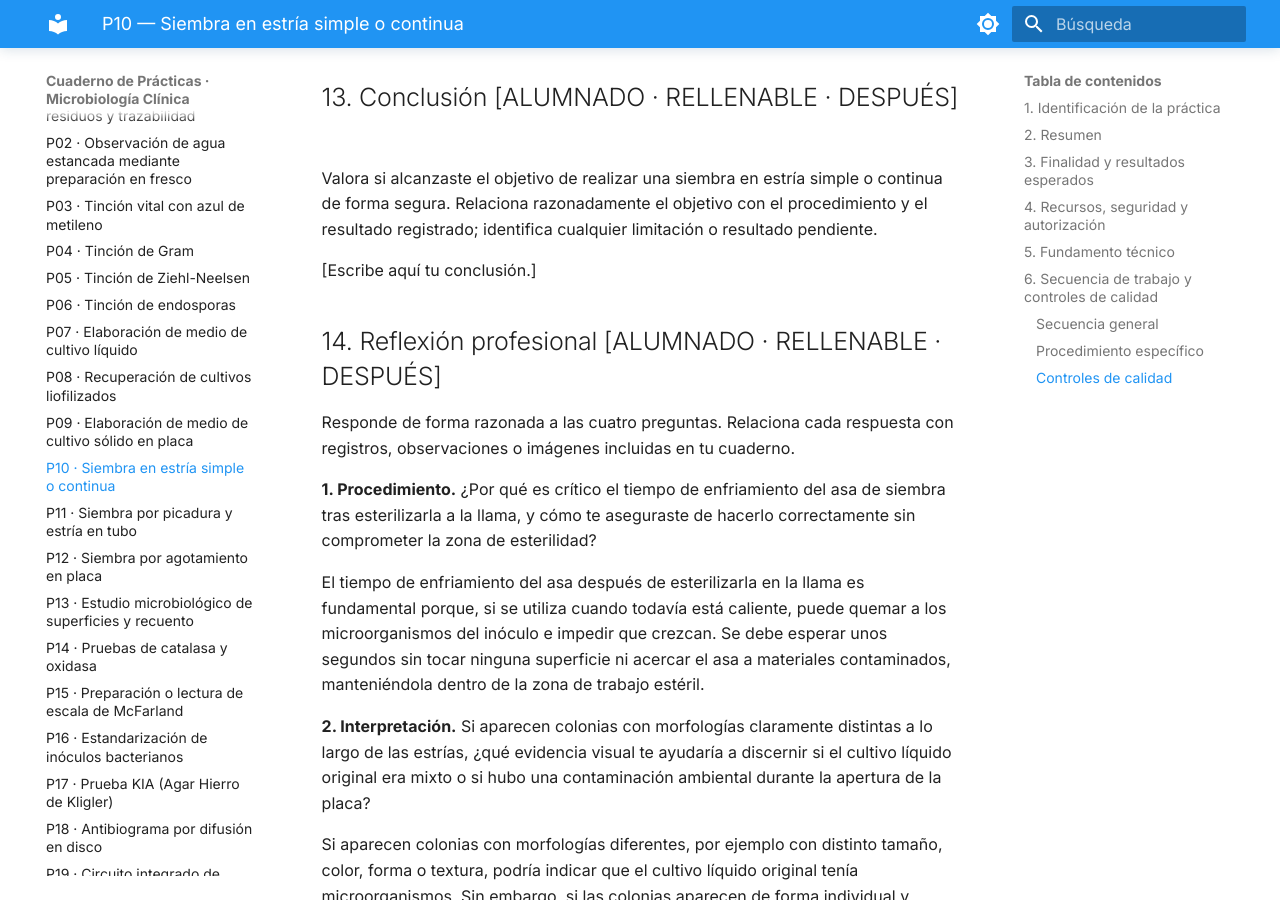
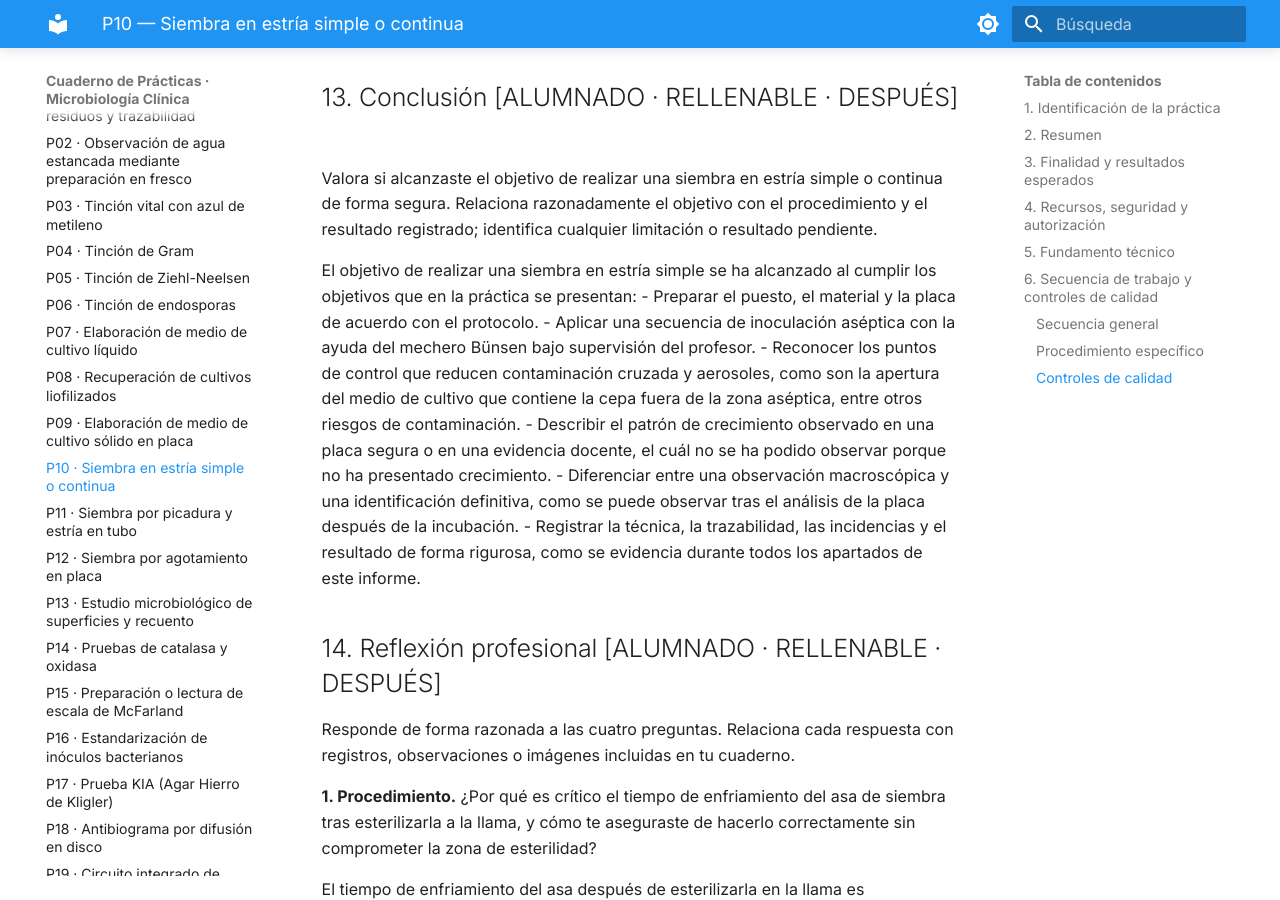
Before and after one commit to Rebeca-hubb/Cuaderno-Pr-cticas-Microbiolog-a-Rebeca-Vicho-, an MkDocs documentation site: the page built from docs/practicas/P10_Siembra_en_estria.md, in a window 1280 px wide and 900 px high, scrolled down 10214 px. Built offline with MkDocs 1.6.1 and Material for MkDocs 9.7.7, drawn with Linux system fonts in a browser that asks for light colours; some of the changed text lies outside the part shown.

Commit message:
Update P10_Siembra_en_estria.md

```diff
--- a/docs/practicas/P10_Siembra_en_estria.md
+++ b/docs/practicas/P10_Siembra_en_estria.md
@@ -186,7 +186,13 @@ La siembra en estría simple continua se realizó para cultivar los microorganis
 
 Valora si alcanzaste el objetivo de realizar una siembra en estría simple o continua de forma segura. Relaciona razonadamente el objetivo con el procedimiento y el resultado registrado; identifica cualquier limitación o resultado pendiente.
 
-[Escribe aquí tu conclusión.]
+El objetivo de realizar una siembra en estría simple se ha alcanzado al cumplir los objetivos que en la práctica se presentan:
+- Preparar el puesto, el material y la placa de acuerdo con el protocolo.
+- Aplicar una secuencia de inoculación aséptica con la ayuda del mechero Bünsen bajo supervisión del profesor.
+- Reconocer los puntos de control que reducen contaminación cruzada y aerosoles, como son la apertura del medio de cultivo que contiene la cepa fuera de la zona aséptica, entre otros riesgos de contaminación.
+- Describir el patrón de crecimiento observado en una placa segura o en una evidencia docente, el cuál no se ha podido observar porque no ha presentado crecimiento.
+- Diferenciar entre una observación macroscópica y una identificación definitiva, como se puede observar tras el análisis de la placa después de la incubación.
+- Registrar la técnica, la trazabilidad, las incidencias y el resultado de forma rigurosa, como se evidencia durante todos los apartados de este informe.
 
 ## 14. Reflexión profesional [ALUMNADO · RELLENABLE · DESPUÉS]
 
```
Also changed, not shown: other parts of docs/practicas/P10_Siembra_en_estria.md (+1 -1 lines).
